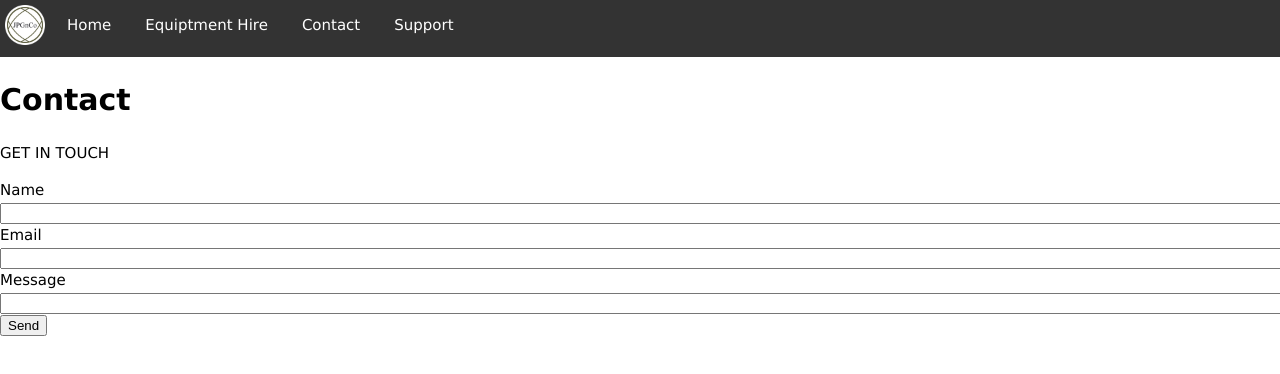
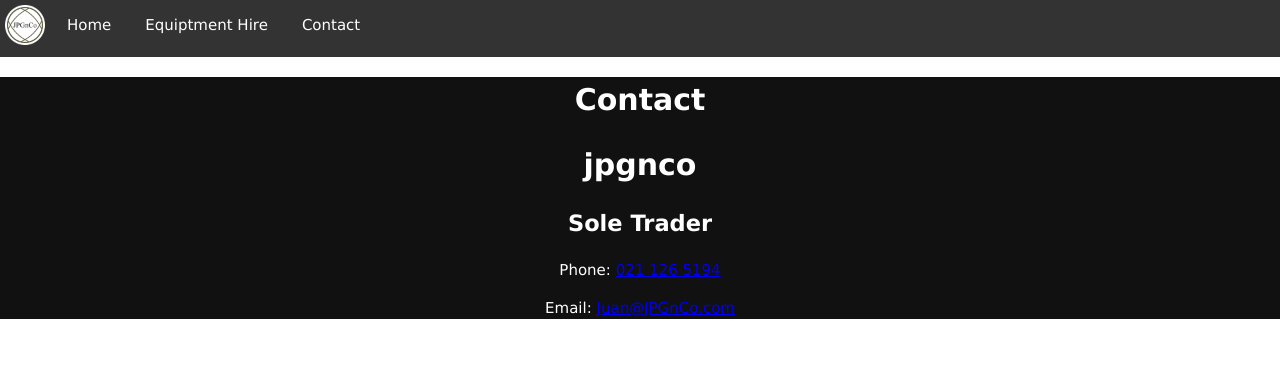
Before and after one commit to janos90/webApp, a plain HTML site: page Website files/contact.html in a window 1280 px wide. Drawn offline with nearby package versions, Linux system fonts and the light colour scheme.

Commit message:
moved files around and updated 404

```diff
--- a/Website files/contact.html
+++ b/Website files/contact.html
@@ -5,14 +5,12 @@
 <meta name="viewport" content="width=device-width, initial-scale=1">
 <link rel="stylesheet" href="home.css">
 <head>
-<script src="https://code.jquery.com/jquery-1.10.2.js"></script>
+  <script src="https://code.jquery.com/jquery-1.10.2.js"></script>
 </head>
 
 
-
-<body class="w3-content" style="max-width:1300px">
-
-  <!--Navigation bar-->
+  <body>
+<!--Navigation bar-->
 <div id="nav-placeholder">
 </div>
 <script>
@@ -22,28 +20,14 @@ $(function(){
 </script>
 <!--end of Navigation bar-->
 
-<div class="w3-row" id="contact">
-
-  <div class="w3 w3-teal w3-container" style="height:700px">
-    <div class="w3-padding-64 w3-padding-large">
+    <div class="contact-main">
       <h1>Contact</h1>
-      <p class="w3-opacity">GET IN TOUCH</p>
-      <form class="w3-container w3-card w3-padding-32 w3-white" action="/action_page.php" target="_blank">
-        <div class="w3-section">
-          <label>Name</label>
-          <input class="w3-input" style="width:100%;" type="text" required name="Name">
-        </div>
-        <div class="w3-section">
-          <label>Email</label>
-          <input class="w3-input" style="width:100%;" type="text" required name="Email">
-        </div>
-        <div class="w3-section">
-          <label>Message</label>
-          <input class="w3-input" style="width:100%;" type="text" required name="Message">
-        </div>
-        <button type="submit" class="w3-button w3-teal w3-right">Send</button>
-      </form>
+      <div class="contact-details">
+        <h1 class="contact-row">jpgnco  </h2>
+        <h2 class="contact-row">  Sole Trader</h3>
+        <p class="contact-row">Phone: <a href="tel:+64211265194">021 126 5194</a></p>
+        <p class="contact-row">Email: <a href="mailto:juan@jpgnco.com"</a>Juan@JPGnCo.com</p>
+      </div>
     </div>
-  </div>
-</div>
-</body>
+  </body>
+</html>
--- a/Website files/home.css
+++ b/Website files/home.css
@@ -1,9 +1,18 @@
 .main {
-	background-color: black;
+	background-color: #111;
 	color: white;
 	width: 100%;
 	height: 95%;
 	text-align: center;
+}
+.contact-main {
+	background-color: #111;
+	color: white;
+	width: 100%;
+	height: 95%;
+	text-align: center;
+
+
 }
 .main div{
 	margin: 0;
@@ -53,3 +62,10 @@ html body {
 #nav-placeholder {
 	height: 5%;
 }
+
+.contact-details {
+
+}
+.contact-row {
+
+}
--- a/Website files/nav.html
+++ b/Website files/nav.html
@@ -20,10 +20,5 @@
 				Contact
 			</a>
 		</li>
-    <li class="navli">
-			<a class="navlink" href="./support.html">
-				Support
-			</a>
-		</li>
 	</ul>
 </nav>
```
Also changed, not shown: Website files/404.html (+34 -1 lines), Website files/importer.html (+17 -0 lines), Website files/index.html (+3 -3 lines), Website files/404.png (added).
